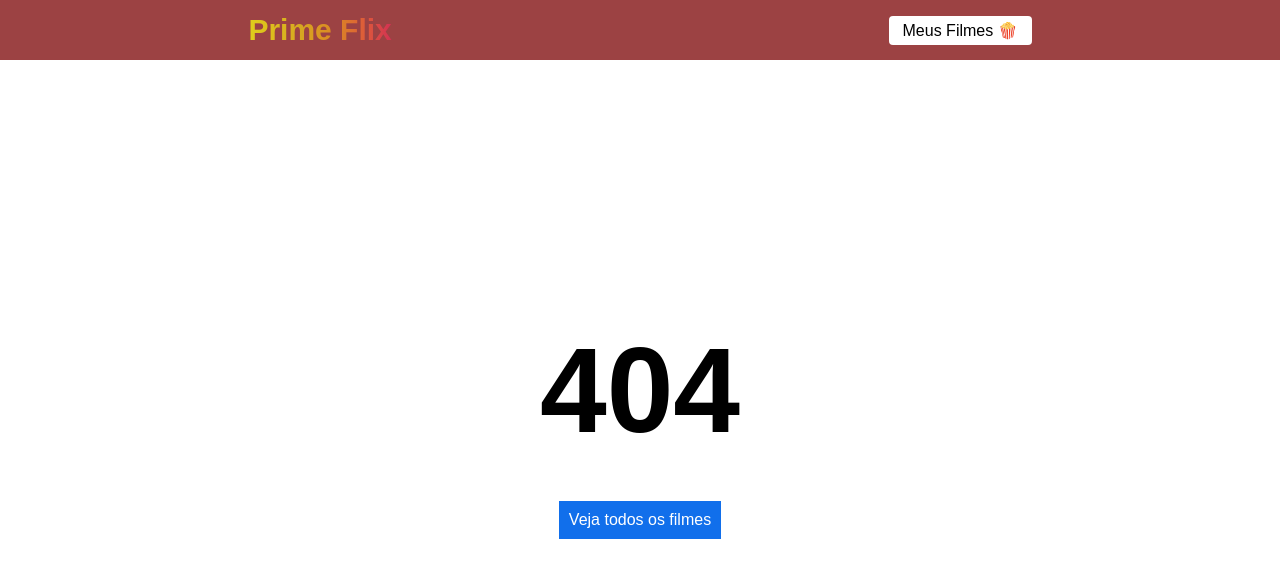
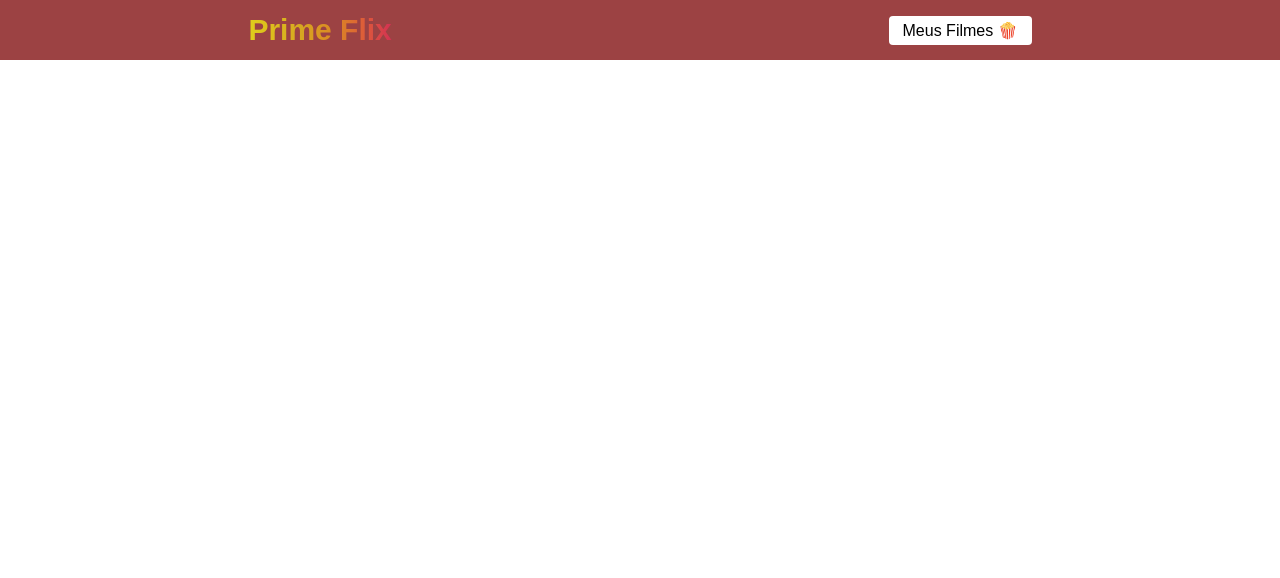
Before and after one commit to MarlonnLima/primeflix, a React (Create React App) app: page / in a window 1280 px wide. Before the commit this address had no page. Shown: the top 578 px of the page. Built offline with nearby package versions, Linux system fonts and the light colour scheme.

Commit message:
quarto commit

```diff
--- a/src/routes.js
+++ b/src/routes.js
@@ -19,7 +19,7 @@ export default function RoutesApp(){
 
 
 
-                    <Route path = "*" element = {<Erro />} />
+                    <Route path = "/primeflix/*" element = {<Erro />} />
                 </Routes>
         </BrowserRouter>
     )
```
